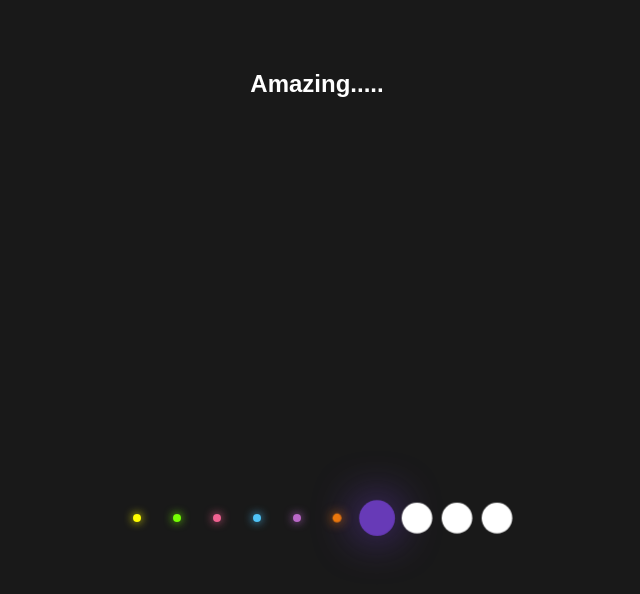
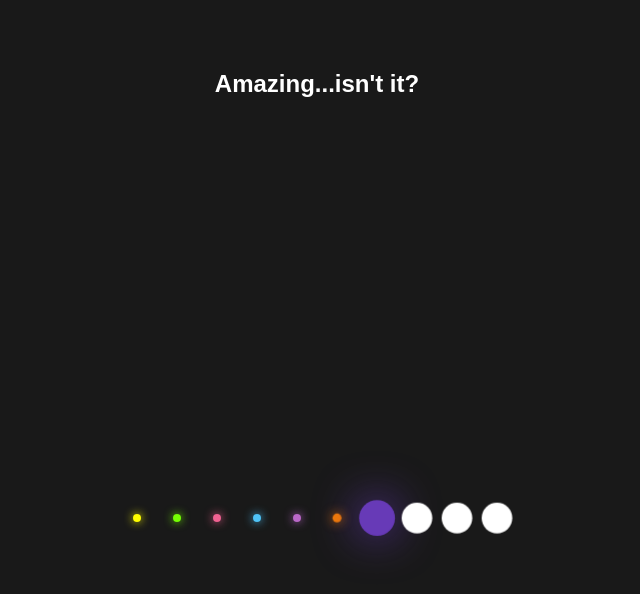
Before and after one commit to JCowger92/my-first-repo, a plain HTML site: page index.html in a window 1280 px wide. Shown: the whole page, without its empty margins (323-963 px from the left). Drawn offline with Linux system fonts and the light colour scheme.

Commit message:
updated header

```diff
--- a/index.html
+++ b/index.html
@@ -8,7 +8,7 @@
 </head>
 <body>
   <div>
-    <h2>Amazing.....</h2>
+    <h2>Amazing...isn't it?</h2>
     <ul>
       <li></li>
       <li></li>
```
